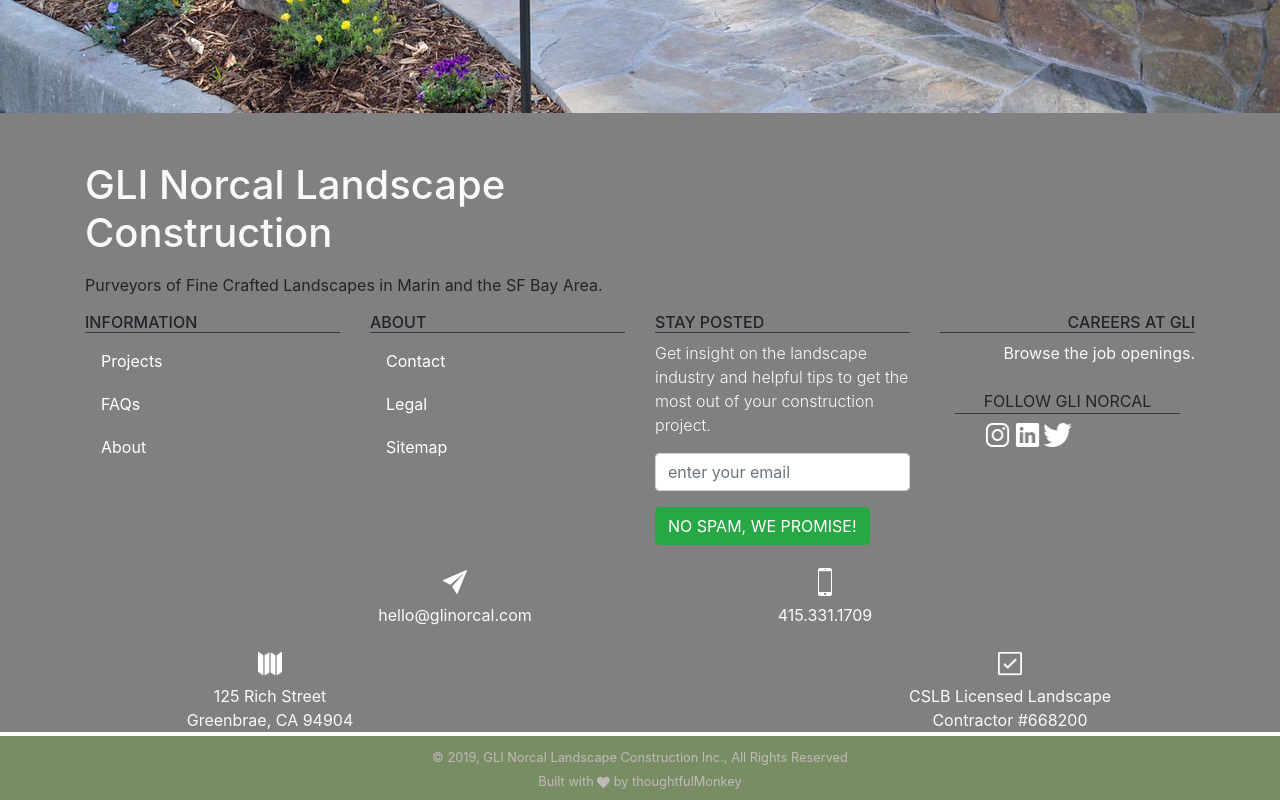
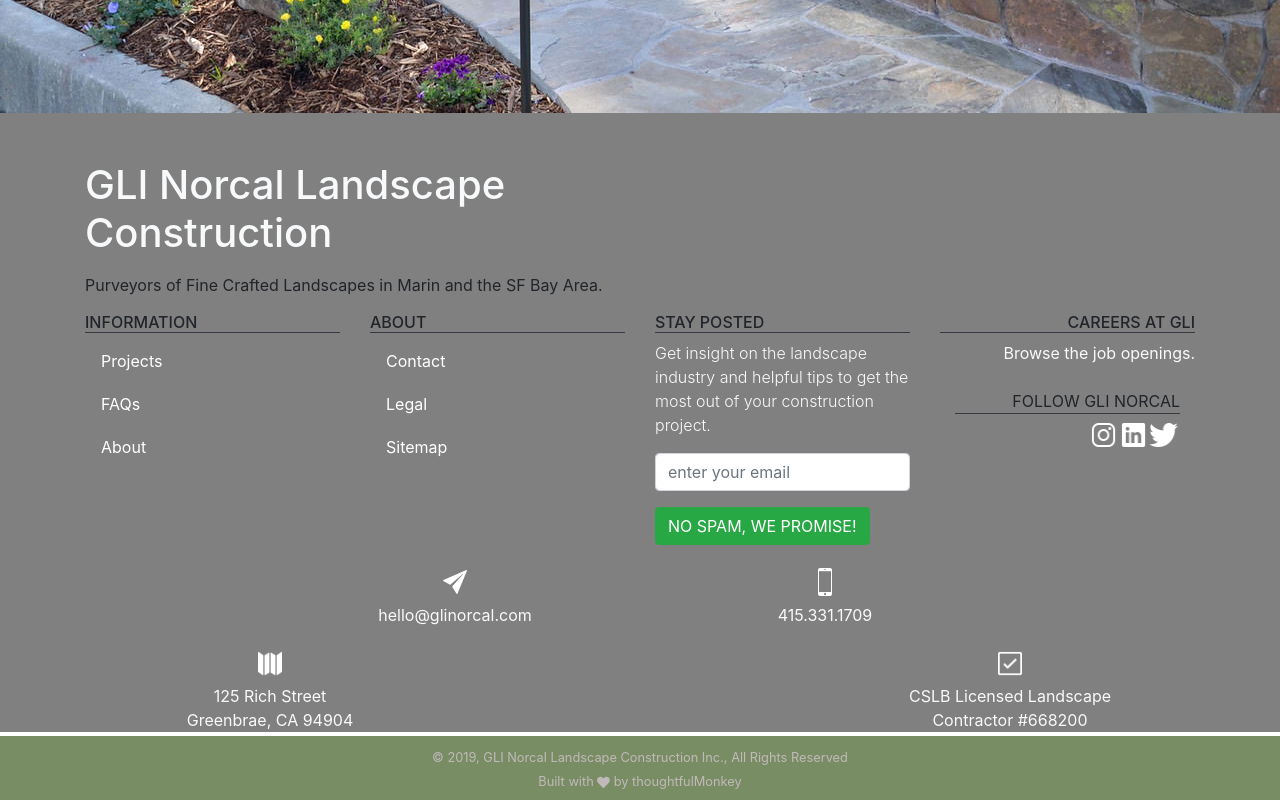
Before and after one commit to melissa-murphy/glinorcaldev, a Gatsby site: page / in a window 1280 px wide. Shown: the part 687-1487 px from the top of the page. Built offline with nearby package versions, Linux system fonts and the light colour scheme; Gatsby itself is replaced by a stand-in of ours.

Commit message:
footer UX changes

```diff
--- a/src/components/FooterMain.js
+++ b/src/components/FooterMain.js
@@ -102,12 +102,12 @@
             <p className="text-right ">Browse the job openings.</p>
           </a>
 
-          <Col className="pt-5 pt-md-2 social-buttons text-right text-md-center ">
+          <Col className="pt-5 pt-md-2 social-buttons text-right  ">
             <p className="text-uppercase border-bottom border-dark pb-0 mb-0">
               follow gli norcal
             </p>
             <Row>
-              <Col xs={{ span: 1, offset: 8 }} md={{ span: 1, offset: 1 }}>
+              <Col xs={{ span: 1, offset: 6 }}>
                 <a
                   className="link-no-style"
                   rel="nofollow"
--- a/src/pages/index.js
+++ b/src/pages/index.js
@@ -37,7 +37,7 @@
                   <img className="img img-fluid" src={image2P} alt="image2P" />
                 </div>
                 <div>
-                  <img className="img img-fluid" src={image3P} alt="image3P" />{" "}
+                  <img className="img img-fluid" src={image3P} alt="image3P" />
                 </div>
               </Slider>
             ) : (
```
Also changed, not shown: 1 other file.
